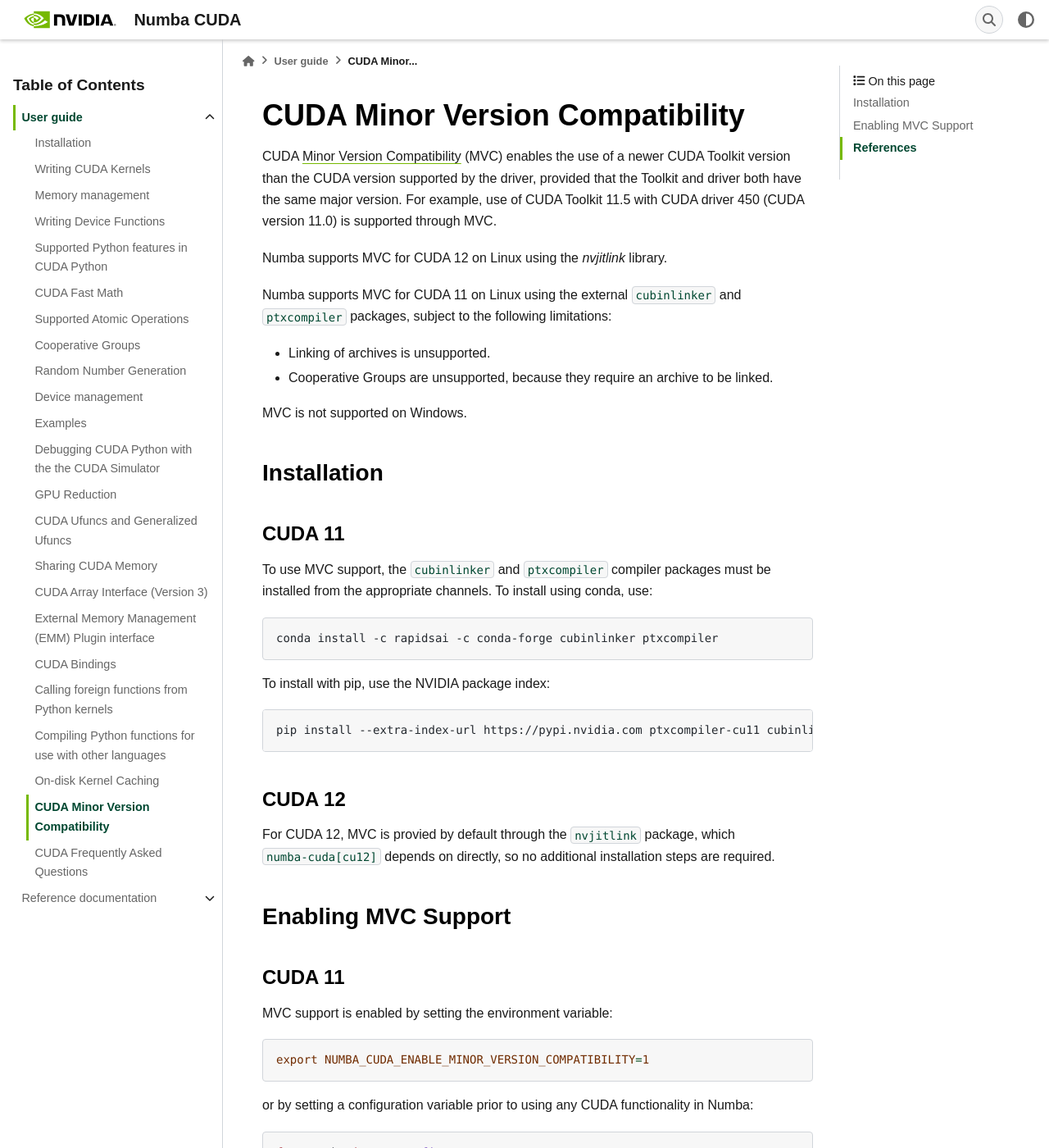
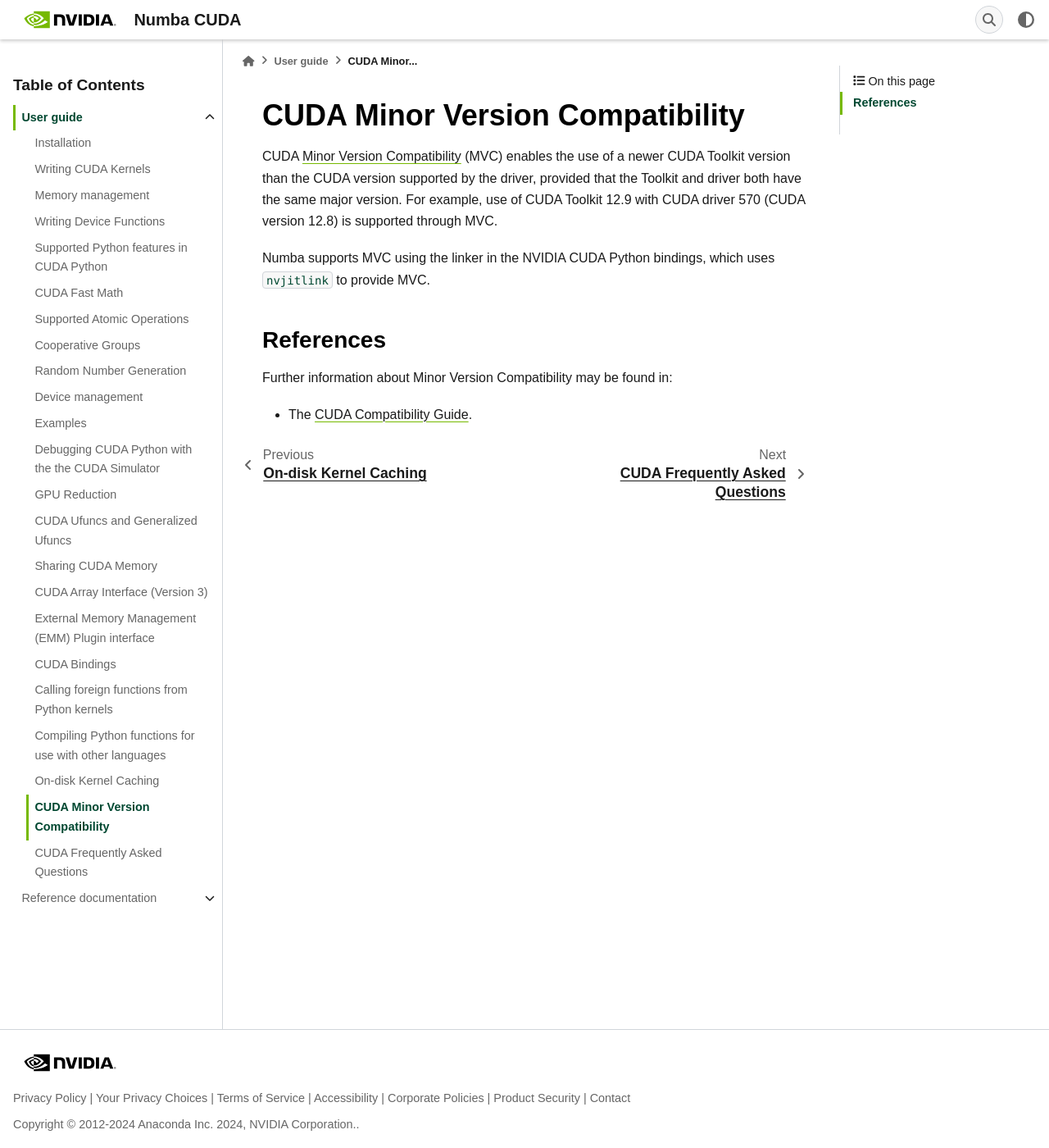
Before and after one commit to NVIDIA/numba-cuda, a Sphinx documentation site: the page built from docs/source/user/minor_version_compatibility.rst, in a window 1280 px wide and 1400 px high. Shown: the whole window at 82% size. Built offline with Sphinx 7.4.7, drawn with Linux system fonts in a browser that asks for light colours; some web fonts are replaced; some of the changed text lies outside the part shown.

Commit message:
Initial attempt at CUDA 13 support / drop CUDA 11

```diff
--- a/docs/source/reference/envvars.rst
+++ b/docs/source/reference/envvars.rst
@@ -84,8 +84,8 @@
 
    .. seealso::
 
-      The `Default Stream section
-      <https://nvidia.github.io/cuda-python/release/11.6.0-notes.html#default-stream>`_
+      The `Runtime Environment Variables section
+      <https://nvidia.github.io/cuda-python/cuda-bindings/latest/environment_variables.html#runtime-environment-variables>`_
       in the NVIDIA Bindings documentation.
 
 .. envvar:: NUMBA_CUDA_LOW_OCCUPANCY_WARNINGS
--- a/docs/source/user/cudapysupported.rst
+++ b/docs/source/user/cudapysupported.rst
@@ -134,8 +134,7 @@
 See :ref:`nopython built-in types <pysupported-builtin-types>`.
 
 There is also some very limited support for character sequences (bytes and
-unicode strings) used in NumPy arrays. Note that this support can only be used
-with CUDA 11.2 onwards.
+unicode strings) used in NumPy arrays.
 
 Built-in functions
 ==================
--- a/docs/source/user/minor_version_compatibility.rst
+++ b/docs/source/user/minor_version_compatibility.rst
@@ -7,68 +7,11 @@
 <https://docs.nvidia.com/deploy/cuda-compatibility/index.html#minor-version-compatibility>`_
 (MVC) enables the use of a newer CUDA Toolkit version than the CUDA version
 supported by the driver, provided that the Toolkit and driver both have the same
-major version. For example, use of CUDA Toolkit 11.5 with CUDA driver 450 (CUDA
-version 11.0) is supported through MVC.
+major version. For example, use of CUDA Toolkit 12.9 with CUDA driver 570 (CUDA
+version 12.8) is supported through MVC.
 
-Numba supports MVC for CUDA 12 on Linux using the `nvjitlink` library.
-
-Numba supports MVC for CUDA 11 on Linux using the external ``cubinlinker`` and
-``ptxcompiler`` packages, subject to the following limitations:
-
-- Linking of archives is unsupported.
-- Cooperative Groups are unsupported, because they require an archive to be
-  linked.
-
-MVC is not supported on Windows.
-
-
-Installation
-------------
-
-CUDA 11
-~~~~~~~
-
-To use MVC support, the ``cubinlinker`` and ``ptxcompiler`` compiler packages
-must be installed from the appropriate channels. To install using conda, use:
-
-.. code:: bash
-
-   conda install -c rapidsai -c conda-forge cubinlinker ptxcompiler
-
-To install with pip, use the NVIDIA package index:
-
-.. code:: bash
-
-   pip install --extra-index-url https://pypi.nvidia.com ptxcompiler-cu11 cubinlinker-cu11
-
-CUDA 12
-~~~~~~~
-
-For CUDA 12, MVC is provied by default through the ``nvjitlink``  package,
-which ``numba-cuda[cu12]`` depends on directly, so no additional installation
-steps are required.
-
-Enabling MVC Support
---------------------
-
-CUDA 11
-~~~~~~~
-
-MVC support is enabled by setting the environment variable:
-
-.. code:: bash
-
-   export NUMBA_CUDA_ENABLE_MINOR_VERSION_COMPATIBILITY=1
-
-or by setting a configuration variable prior to using any CUDA functionality in
-Numba:
-
-.. code:: python
-
-   from numba import config
-   config.CUDA_ENABLE_MINOR_VERSION_COMPATIBILITY = True
-
-
+Numba supports MVC using the linker in the NVIDIA CUDA Python bindings, which
+uses ``nvjitlink`` to provide MVC.
 
 
 References
@@ -78,5 +21,3 @@
 
 - The `CUDA Compatibility Guide
   <https://docs.nvidia.com/deploy/cuda-compatibility/index.html>`_.
-- The `README for ptxcompiler
-  <https://github.com/rapidsai/ptxcompiler/blob/main/README.md>`_.
```
Also changed, not shown: docs/source/user/installation.rst (+10 -14 lines), pyproject.toml (+19 -18 lines), 12 other files.
